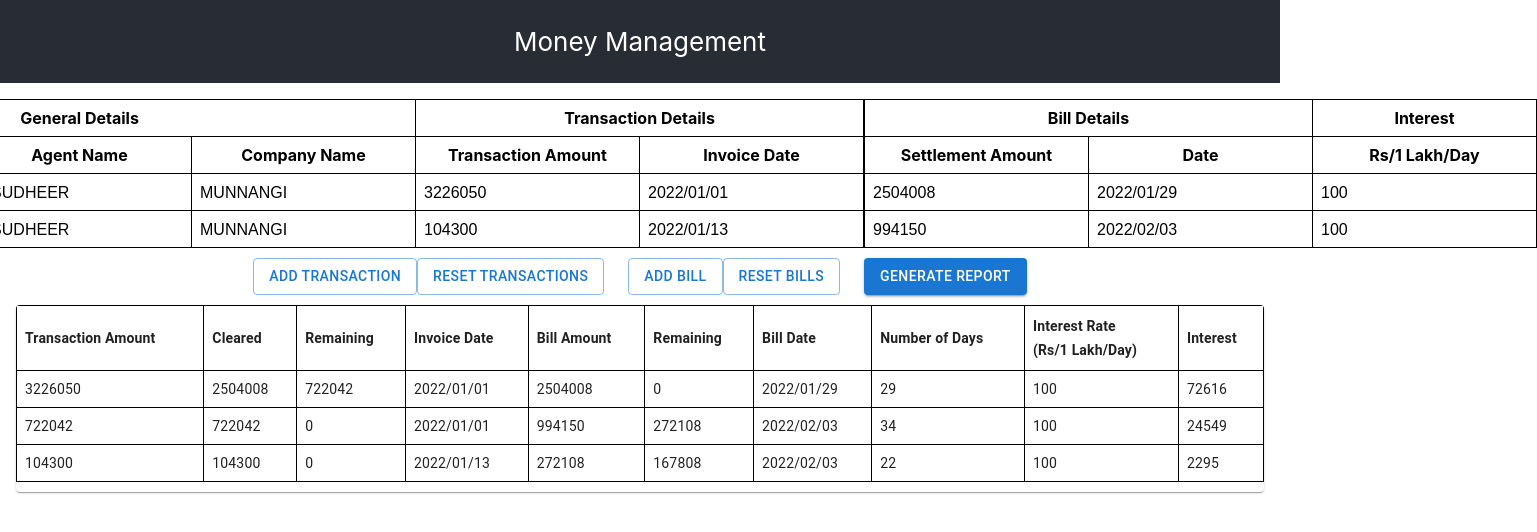
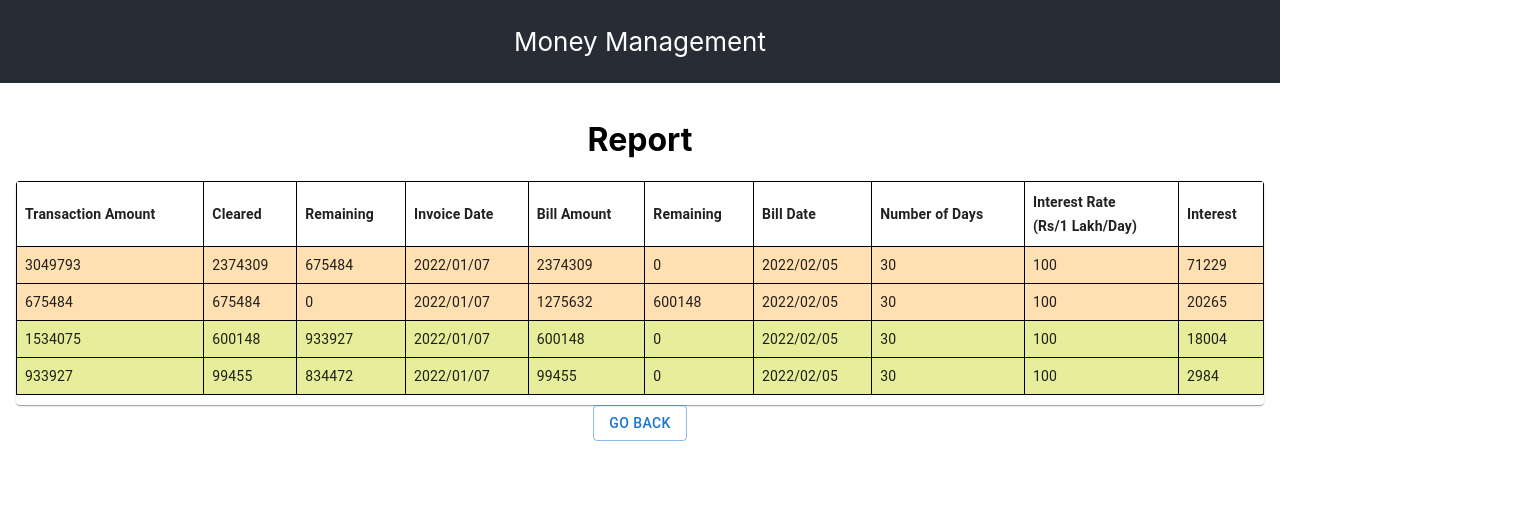
Before and after one commit to svinod-030/money-management, a React (Create React App) app: page / in a window 1280 px wide. Both pictures are taken after a click on the button "GENERATE REPORT". Shown: the top 532 px of the page, 1537 px wide, since content can reach past the window. Built offline with nearby package versions, Linux system fonts and the light colour scheme.

Commit message:
[Vinod] | Display report card in colors

```diff
--- a/src/components/grid/Grid.js
+++ b/src/components/grid/Grid.js
@@ -3,7 +3,7 @@ import styled from 'styled-components'
 import { usePagination, useTable } from 'react-table'
 import { Button, Stack } from '@mui/material'
 import Report from '../report/Report'
-import lot from '../../data/lot-2.json'
+import lot from '../../data/lot-1.json'
 
 const makeTransactions = () => {
   return lot.transactions
@@ -277,6 +277,8 @@ function Grid() {
 
   return (
     <Styles>
+      {showReport ? <Report transactions={transactions} bills={bills} setShowReport={setShowReport}/> :
+      <div>
         <Stack direction="row" justifyContent={'center'}>
           <Table
             columns={transactionColumns}
@@ -304,7 +306,8 @@ function Grid() {
             <Button variant="contained" onClick={generateReport}>Generate Report</Button>
           </Stack>
         </Stack>
-      {showReport && <Report transactions={transactions} bills={bills}/>}
+      </div>
+      }
     </Styles>
   )
 }
--- a/src/components/report/Report.js
+++ b/src/components/report/Report.js
@@ -7,6 +7,8 @@ import TableHead from '@mui/material/TableHead';
 import TableRow from '@mui/material/TableRow';
 import Paper from '@mui/material/Paper';
 import {INTEREST_RATE_PER_1L_PER_DAY} from "../grid/Grid";
+import {orange, teal, lime} from '@mui/material/colors'
+import {Button} from "@mui/material";
 
 function getTimeDiffInDays(fromDate, toDate) {
   if(fromDate && toDate) {
@@ -21,15 +23,18 @@ function calculateInterest(amount, fromDate, toDate) {
   }
   return 0;
 }
-export default function Report({ transactions, bills }) {
+export default function Report({ transactions, bills, setShowReport }) {
 
   const [state, setState] = React.useState({transactions, bills})
+  const originalData = {transactions, bills}
   const [completedTransactions, setCompletedTransactions] = React.useState([])
   const tempTransactions = []
+  let colorCode = 1
+  const globalColorStore = [teal, orange, lime]
 
   function processTransaction(transaction) {
     if(transaction.transactionAmount <= 0) return
-    bills.forEach(bill => {
+    state.bills.forEach(bill => {
       if(bill.settlementAmount <= 0 || transaction.transactionAmount <= 0) return
       let originalTransactionAmount = transaction.transactionAmount
       let completedTransactionAmount = transaction.transactionAmount
@@ -52,7 +57,7 @@ export default function Report({ transactions, bills }) {
         invoiceDate: transaction.invoiceDate,
         settlementDate: bill.settlementDate,
         daysIncurred: getTimeDiffInDays(transaction.invoiceDate, bill.settlementDate),
-        interest: calculateInterest(completedTransactionAmount, transaction.invoiceDate, bill.settlementDate)
+        interest: calculateInterest(completedTransactionAmount, transaction.invoiceDate, bill.settlementDate),
       })
       processTransaction(transaction)
     })
@@ -60,14 +65,31 @@ export default function Report({ transactions, bills }) {
   }
 
   React.useEffect(() => {
-    transactions.forEach(transaction => processTransaction(transaction))
+    state.transactions.forEach(transaction => processTransaction(transaction))
   }, [])
 
   React.useEffect(() => {
     console.log('completedTransactions', completedTransactions)
   }, [completedTransactions])
 
+  const getBgColor = (amount) => {
+    const currColor = colorCode
+    let colorStore = globalColorStore[colorCode%globalColorStore.length]
+    if (amount === 0){
+      colorCode += 1
+    }
+    return colorStore[currColor * 100]
+  }
+
+  const resetReport = () => {
+    setState({})
+    setCompletedTransactions([])
+    setShowReport(false)
+    window.location.reload(false)
+  }
   return (
+    <div>
+      <h1>Report</h1>
       <TableContainer component={Paper} style={{ marginTop: '10px'}}>
         <Table aria-label="caption table">
           <TableHead>
@@ -87,7 +109,7 @@ export default function Report({ transactions, bills }) {
           <TableBody>
             {completedTransactions.map((row) => {
               return (
-            <TableRow key={row.id}>
+                <TableRow key={row.id} style={{background: getBgColor(row.remainingTransactionAmount)}}>
                   <TableCell component="th" scope="row">{row.transactionAmount}</TableCell>
                   <TableCell component="th" scope="row">{row.clearedTransactionAmount}</TableCell>
                   <TableCell component="th" scope="row">{row.remainingTransactionAmount}</TableCell>
@@ -103,5 +125,7 @@ export default function Report({ transactions, bills }) {
           </TableBody>
         </Table>
       </TableContainer>
+      <Button variant="outlined" onClick={resetReport}>Go Back</Button>
+    </div>
   );
 }
```
Lines whose indentation alone changed are shown as unchanged.
